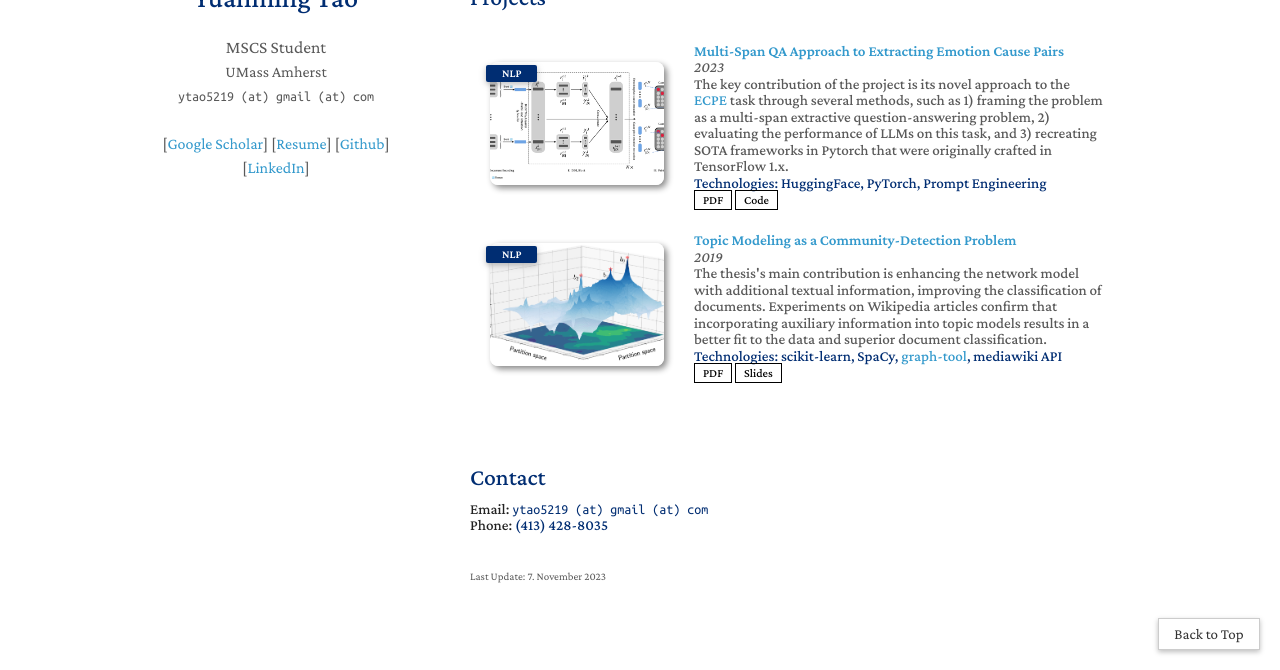
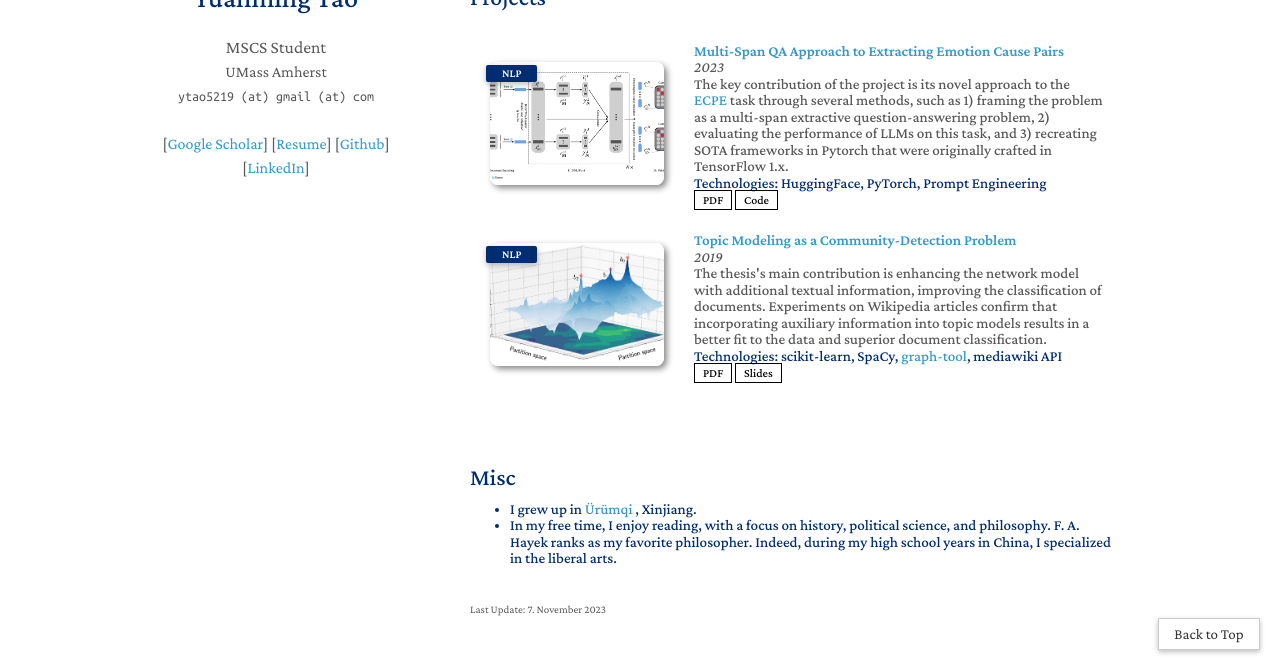
Before and after one commit to alexta0/alexta0.github.io, a Jekyll site: the page built from index.md, in a window 1280 px wide and 900 px high, scrolled down 1282 px, cut to the strip 230-900 px from the top of the window. Built offline with Jekyll 4.4.1, drawn with Linux system fonts in a browser that asks for light colours; a style sheet for code colours, icons or effects is not loaded.

Commit message:
add misc part

```diff
--- /dev/null
+++ b/_includes/misc.md
@@ -0,0 +1,11 @@
+<h1 id="Misc"></h1>
+
+<h2 style="margin: 60px 0px 10px;">Misc</h2>
+
+<ul>
+
+<li>I grew up in <a href="https://en.wikipedia.org/wiki/%C3%9Cr%C3%BCmqi"> Ürümqi </a>, Xinjiang. </li>
+
+<li>In my free time, I enjoy reading, with a focus on history, political science, and philosophy. F. A. Hayek ranks as my favorite philosopher. Indeed, during my high school years in China, I specialized in the liberal arts.</li>
+
+</ul>
--- a/index.md
+++ b/index.md
@@ -28,10 +28,4 @@ layout: homepage
 
 {% include_relative _includes/projects.md %}
 
-<!-- {% include_relative _includes/teaching.md %} -->
-
-<!-- {% include_relative _includes/talks.md %} -->
-
-<!-- {% include_relative _includes/services.md %} -->
-
-{% include_relative _includes/contact.md %}
+{% include_relative _includes/misc.md %}
```
